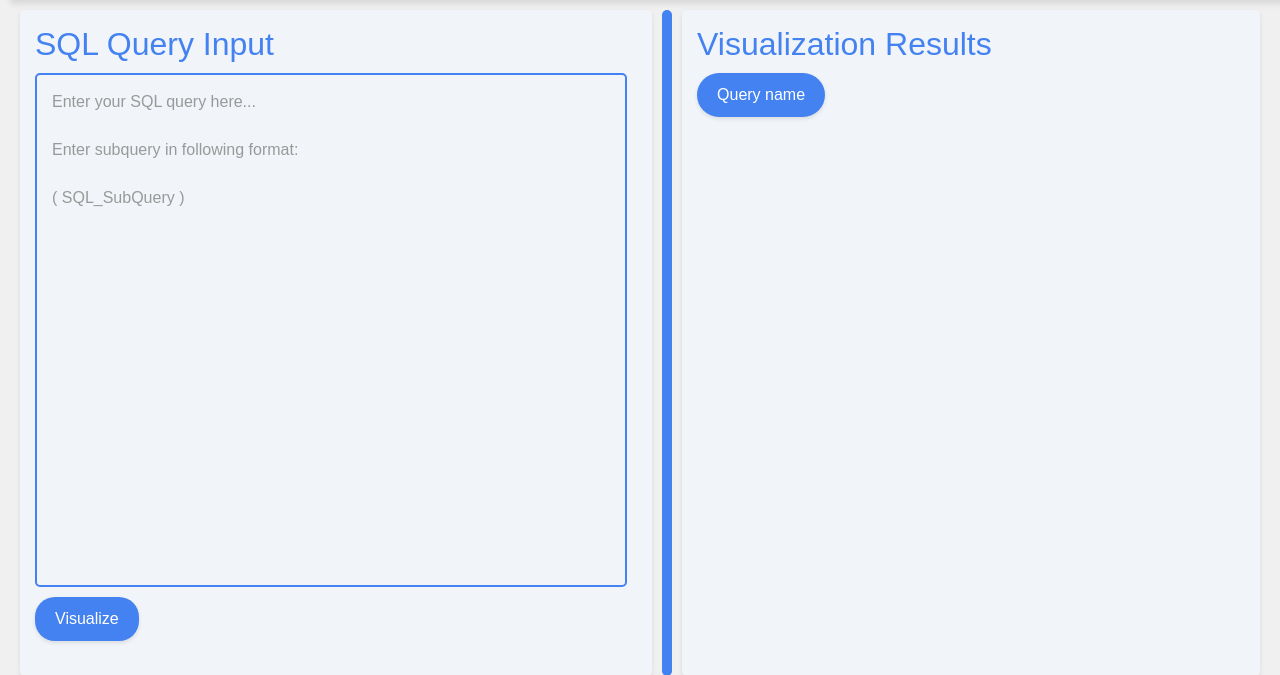
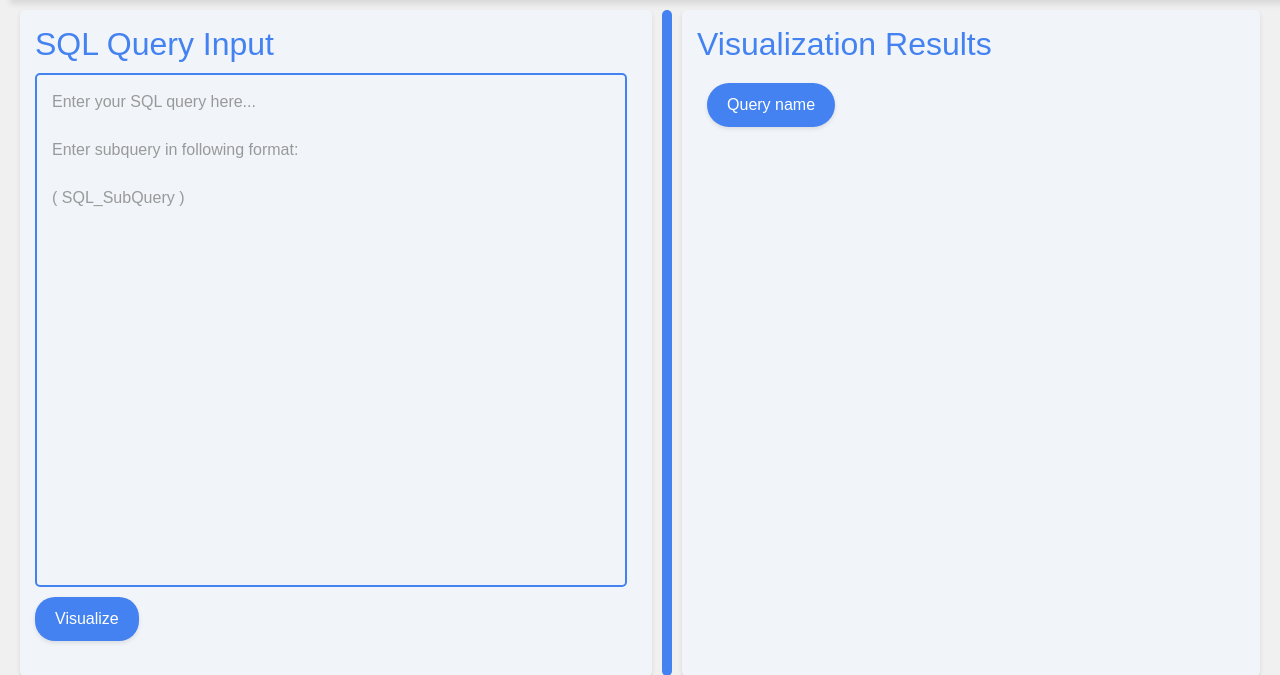
Before and after one commit to ZeelVC/SQL_Visualser_Fast_API, a Python web app: template website/templates/SQLViz.html in a window 1280 px wide. Shown: the part 106-781 px from the top of the page. Run offline with Jinja, Linux system fonts and the light colour scheme; the template is opened without the code that fills it: most values are stand-ins (such as "Sample title", 1, 10 or a date in 2020); some libraries are stand-ins or nearby versions.

Commit message:
Update SQLViz.html

```diff
--- a/website/templates/SQLViz.html
+++ b/website/templates/SQLViz.html
@@ -217,8 +217,8 @@
     }
 
     .tab-buttons {
-        display: flex;
-        flex: wrap;
+        /*display: flex;
+        flex: wrap;*/
         margin-right: 20px;
     }
 
@@ -229,7 +229,7 @@
         background-color: #4382f0;
         color: white;
         cursor: pointer;
-        margin-right: 10px;
+        margin: 10px;
         transition: background-color 0.3s ease, box-shadow 0.3s ease;
         box-shadow: 0 2px 4px rgba(0, 0, 0, 0.1);
     }
```
